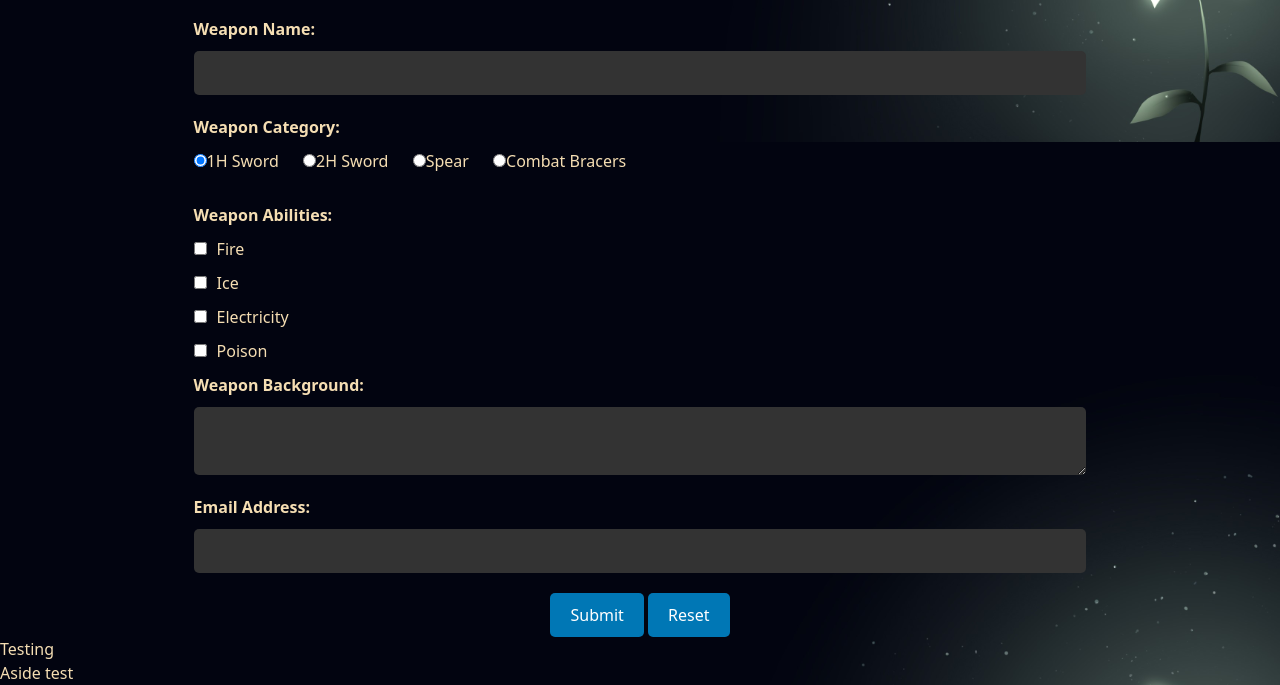
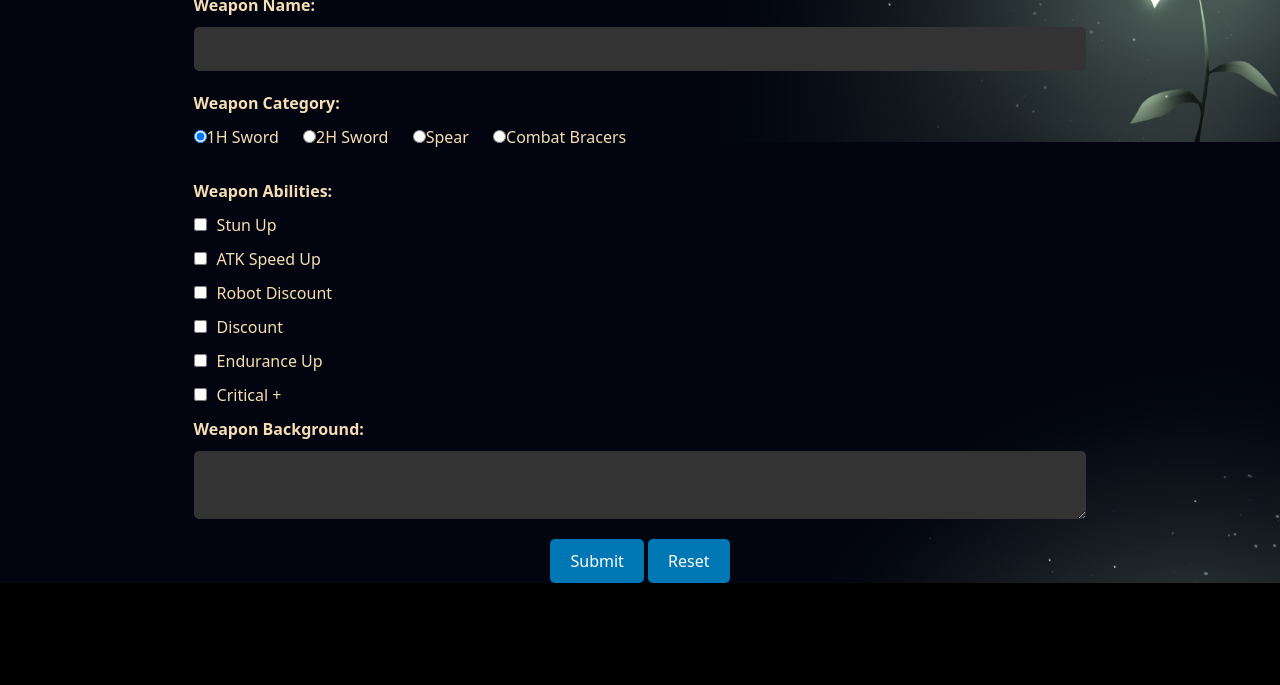
Before and after one commit to Totarni/Nier-FanPage, a plain HTML site: page index.html in a window 1280 px wide. Shown: the part 658-1343 px from the top of the page. After the commit the page ends 1241 px from the top, so only its background shows below. Drawn offline with nearby package versions, Linux system fonts and the light colour scheme.

Commit message:
Update index.html

```diff
--- a/index.html
+++ b/index.html
@@ -21,7 +21,7 @@
           </a>
       </div>
       <span class="navbar-text flex-fill motd">
-        "The end Is near and the beginning is here"
+        <q>The end Is near and the beginning is here</q>
       </span>
       <span class="navbar-text flex-fill">
         Home p[A]ge
@@ -65,7 +65,7 @@
             <p> The game takes place in a post-apocalyptic world where human-like androids fight against machine invaders to reclaim Earth for their creators.</p>
             <p> The game's intricate narrative, immersive gameplay, and memorable characters have earned it critical acclaim and a devoted fanbase.</p>
             <p> Whether you're a veteran player or a newcomer to the game, this wiki is here to help you explore and understand everything that Nier Automata has to offer.</p>
-            <p>Note: Be wary of unmarked spoilers! Read at your own risk.</p>
+            <p> Note: Be wary of unmarked spoilers! Read at your own risk.</p>
           </section>
 
       </div>
@@ -81,12 +81,11 @@
     </div>
     <div class="row">
       <div class="col">
-        Forms!!!
-        <form>
+        <form action="mailto:example@example.com" method="post" enctype="text/plain">
           <h2>Create your Nier Automata Weapon</h2>
 
           <label for="weapon-name">Weapon Name:</label>
-          <input type="text" id="weapon-name" name="weapon-name" required>
+          <input type="text" id="weapon-name" name="weapon-name" maxlength="64" required>
 
           <label>Weapon Category:</label>
           <div class="radio-group">
@@ -98,17 +97,16 @@
 
           <label>Weapon Abilities:</label>
           <div class="checkbox-group">
-            <label><input type="checkbox" name="weapon-ability" value="fire">Fire</label>
-            <label><input type="checkbox" name="weapon-ability" value="ice">Ice</label>
-            <label><input type="checkbox" name="weapon-ability" value="electricity">Electricity</label>
-            <label><input type="checkbox" name="weapon-ability" value="poison">Poison</label>
+            <label><input type="checkbox" name="weapon-ability" value="Stun Up">Stun Up</label>
+            <label><input type="checkbox" name="weapon-ability" value="ATK Speed Up">ATK Speed Up</label>
+            <label><input type="checkbox" name="weapon-ability" value="Robot Discount">Robot Discount</label>
+            <label><input type="checkbox" name="weapon-ability" value="Discount">Discount</label>
+            <label><input type="checkbox" name="weapon-ability" value="Endurance Up">Endurance Up</label>
+            <label><input type="checkbox" name="weapon-ability" value="Critical +">Critical +</label>
           </div>
 
           <label for="weapon-history">Weapon Background:</label>
           <textarea id="weapon-history" name="weapon-history"></textarea>
-
-          <label for="email">Email Address:</label>
-          <input type="email" id="email" name="email" required>
 
           <div class="button-group">
             <button type="submit">Submit</button>
@@ -118,11 +116,5 @@
       </div>
     </div>
 </div>
-  <article>
-    Testing
-  </article>
-  <aside>
-    Aside test
-  </aside>
 </body>
 </html>
```
